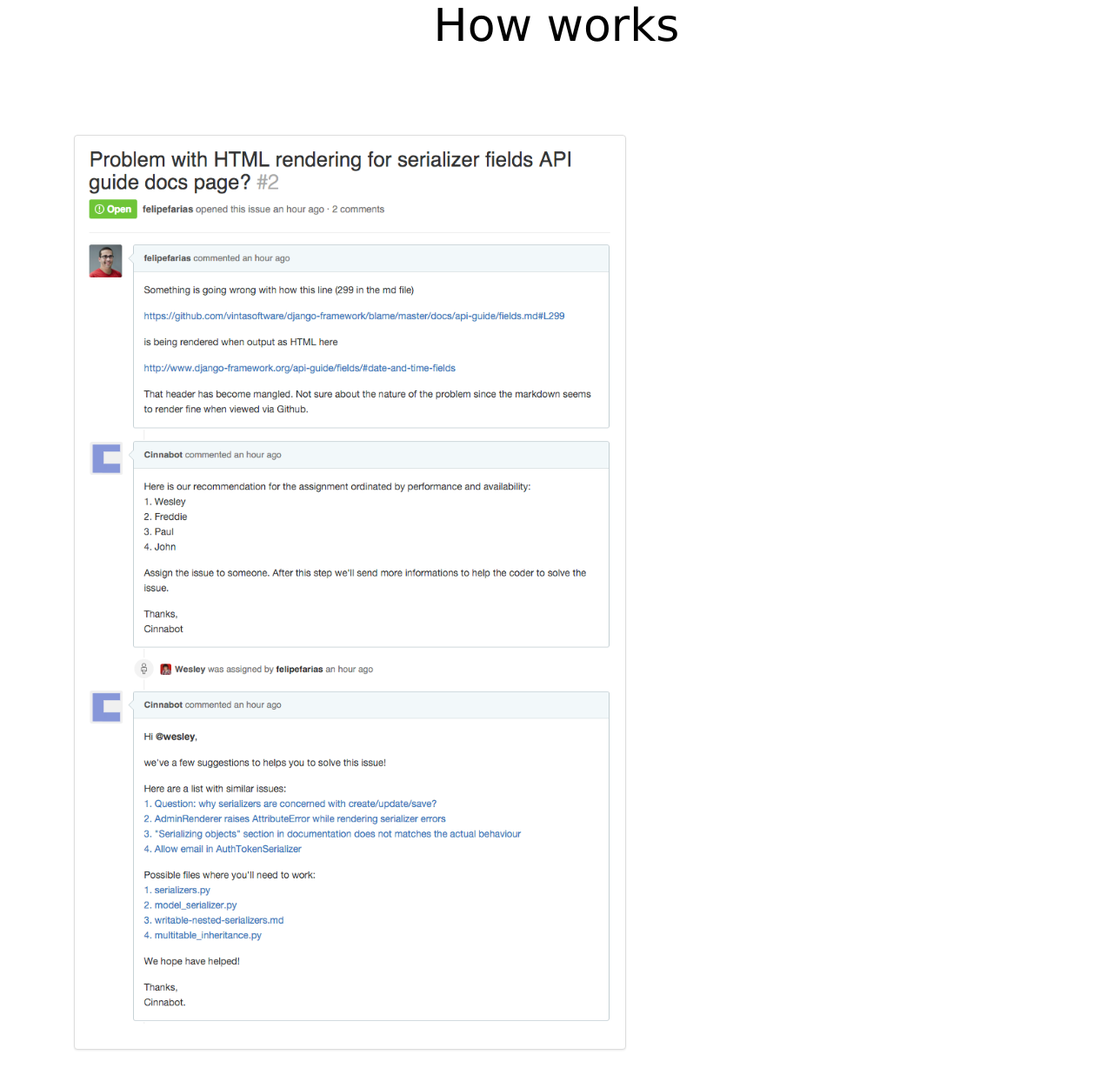
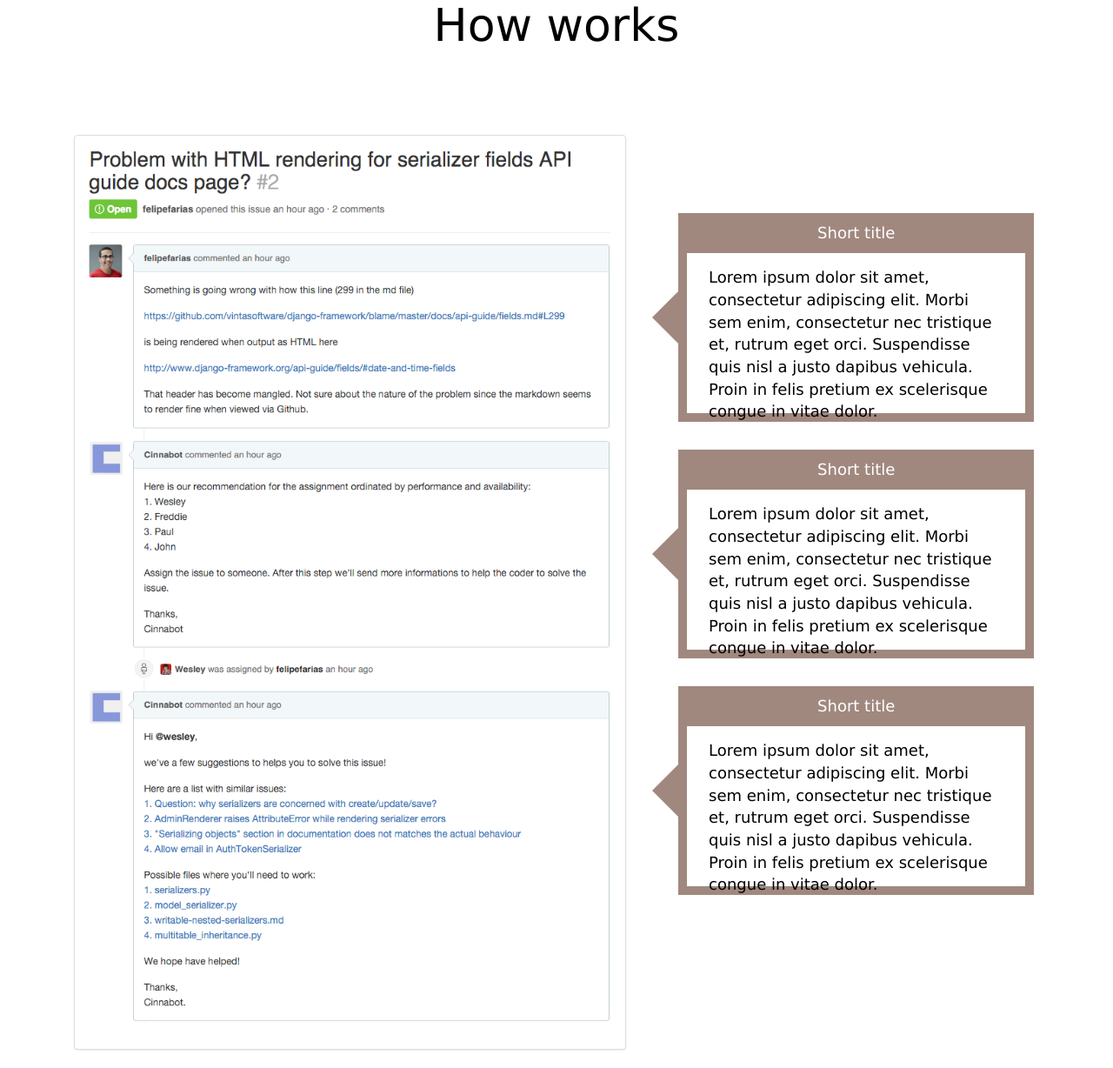
Before and after one commit to vintasoftware/hackaton-cinnamon, a Django app: template core/templates/core/landing.html in a window 1280 px wide. Shown: the part 710-1938 px from the top of the page at 87% size. Run offline with Django 3.2, Linux system fonts and the light colour scheme; the template is opened without the code that fills it, so the values that code supplies are empty; parts of the project's set-up code (start-up, migrations or seed data) failed here and were passed over; some libraries are stand-ins or nearby versions.

Commit message:
landing was finished

```diff
--- a/core/static/css/custom-style.css
+++ b/core/static/css/custom-style.css
@@ -1,5 +1,37 @@
 a:hover {
   text-decoration: none; }
+
+#triangle-left {
+  width: 0;
+  height: 0;
+  border-top: 30px solid transparent;
+  border-right: 30px solid #A1887F;
+  border-bottom: 30px solid transparent;
+  float: left;
+  position: relative;
+  top: 90px; }
+
+.box {
+  border: solid 10px #A1887F;
+  height: 240px;
+  width: 92%;
+  float: left;
+  text-align: left;
+  margin-bottom: 4px;
+  color: #000;
+  font-size: 18px;
+  font-family: "Source Sans Pro", "Lucida Sans Unicode", "Lucida Sans", Geneva, Verdana, sans-serif; }
+  .box span {
+    display: inline-block;
+    width: 100%;
+    background: #A1887F;
+    color: #fff;
+    text-align: center;
+    padding-bottom: 10px; }
+  .box p {
+    padding-top: 15px;
+    padding-left: 25px;
+    padding-right: 25px; }
 
 .btn {
   background-color: #A1887F;
@@ -92,6 +124,13 @@ main {
     margin-bottom: 17px;
     margin-top: 0;
     text-align: center; }
+  .features .item {
+    position: relative;
+    top: 90px;
+    margin-bottom: 2em; }
+  .features .informations {
+    height: 300px;
+    margin: 20px 0; }
 
 footer {
   text-align: center;
--- a/core/templates/core/landing.html
+++ b/core/templates/core/landing.html
@@ -29,6 +29,39 @@
       <div class="col-md-7">
         <img src="{% static 'images/git-flow.png' %}" class="img-thumbnail">
       </div>
+      <div class="col-md-5 item">
+        <div id="triangle-left"></div>
+        <div class="box">
+          <span>
+            Short title
+          </span>
+          <p>
+            Lorem ipsum dolor sit amet, consectetur adipiscing elit. Morbi sem enim, consectetur nec tristique et, rutrum eget orci. Suspendisse quis nisl a justo dapibus vehicula. Proin in felis pretium ex scelerisque congue in vitae dolor.
+          </p>
+        </div>
+      </div>
+      <div class="col-md-5 item">
+        <div id="triangle-left"></div>
+        <div class="box">
+          <span>
+            Short title
+          </span>
+          <p>
+            Lorem ipsum dolor sit amet, consectetur adipiscing elit. Morbi sem enim, consectetur nec tristique et, rutrum eget orci. Suspendisse quis nisl a justo dapibus vehicula. Proin in felis pretium ex scelerisque congue in vitae dolor.
+          </p>
+        </div>
+      </div>
+      <div class="col-md-5 item">
+        <div id="triangle-left"></div>
+        <div class="box">
+          <span>
+            Short title
+          </span>
+          <p>
+            Lorem ipsum dolor sit amet, consectetur adipiscing elit. Morbi sem enim, consectetur nec tristique et, rutrum eget orci. Suspendisse quis nisl a justo dapibus vehicula. Proin in felis pretium ex scelerisque congue in vitae dolor.
+          </p>
+        </div>
+      </div>
     </div>
   </section>
 {% endblock %}
--- a/requirements.txt
+++ b/requirements.txt
@@ -36,7 +36,6 @@ oauthlib==1.0.3
 path.py==8.1.2
 pexpect==4.0.1
 pickleshare==0.6
-psycopg2==2.6.1
 ptyprocess==0.5.1
 pyasn1==0.1.9
 pycparser==2.14
```
Also changed, not shown: core/static/sass/style.scss (+51 -0 lines), 1 other file.
